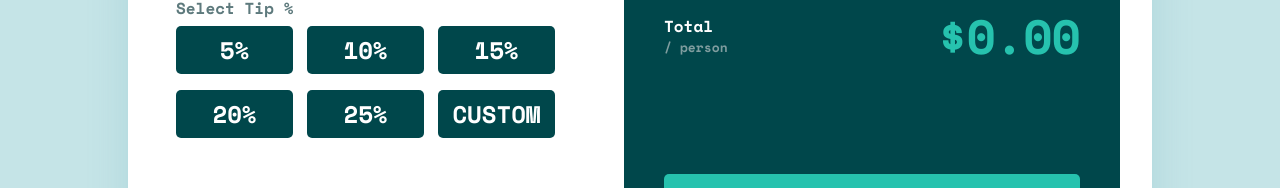
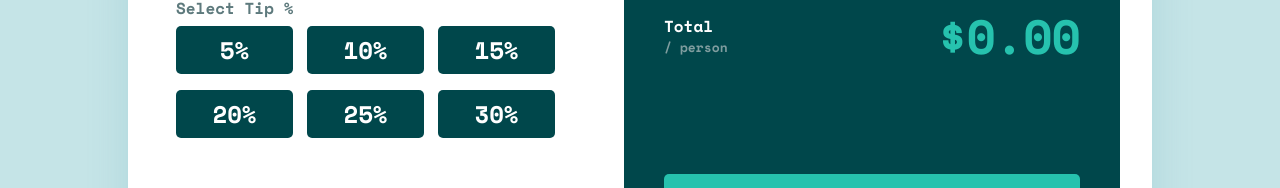
Before and after one commit to flo2seul/TipCalculator, a React (Create React App) app in the folder tip-calculator-app/: page / in a window 1280 px wide. Shown: the part 406-594 px from the top of the page. Built offline with nearby package versions, Linux system fonts and the light colour scheme.

Commit message:
[FIX] button change

```diff
--- a/tip-calculator-app/src/components/SelectTip.js
+++ b/tip-calculator-app/src/components/SelectTip.js
@@ -56,8 +56,7 @@ const SelectTip = ({updateTip, reset}) => {
                 <button className="three">15%</button>
                 <button className="four">20%</button>
                 <button className="five">25%</button>
-                <button className="six">CUSTOM</button>
-
+                <button className="six">30%</button>
             </div>
         </div>
     )
```
